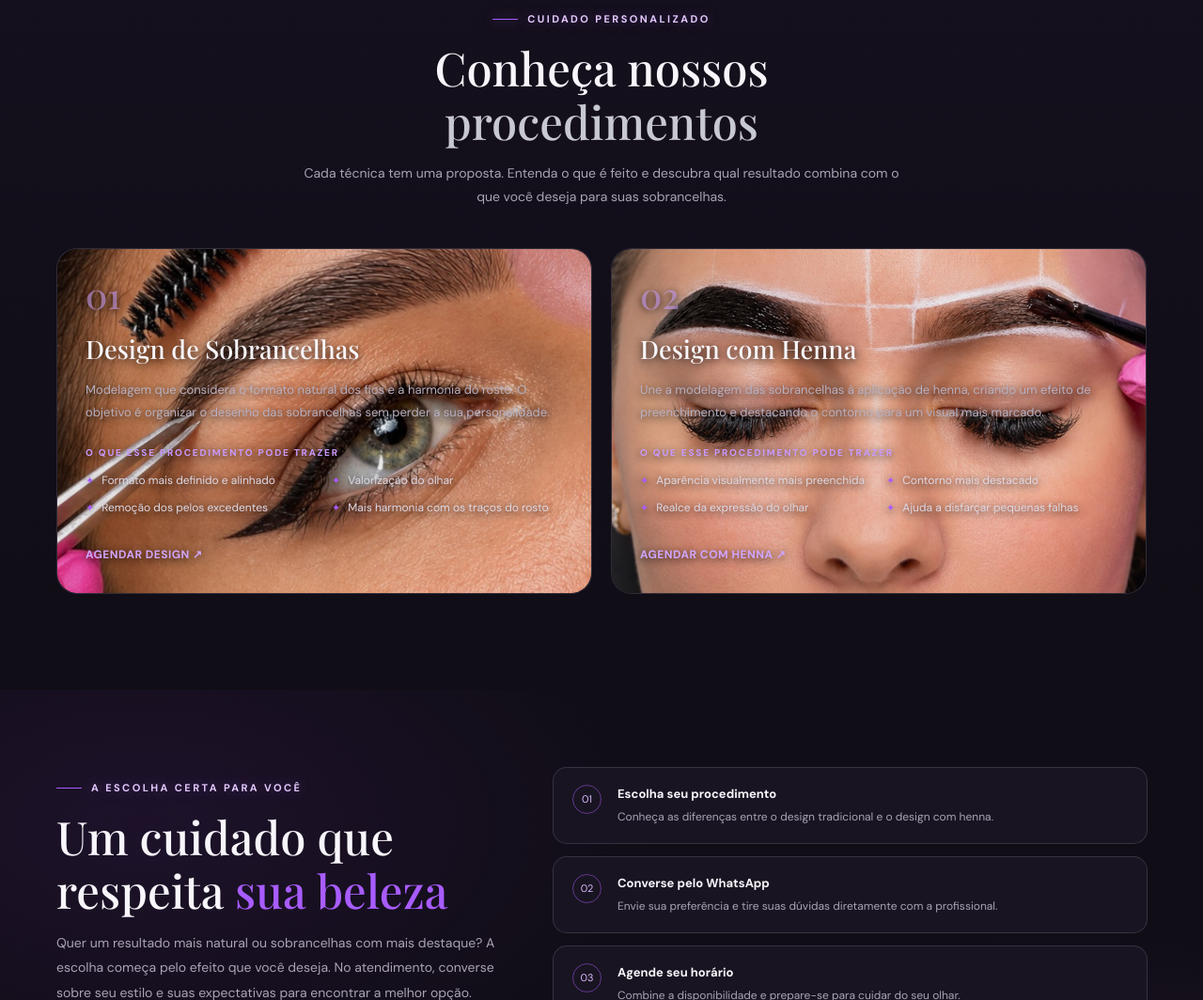
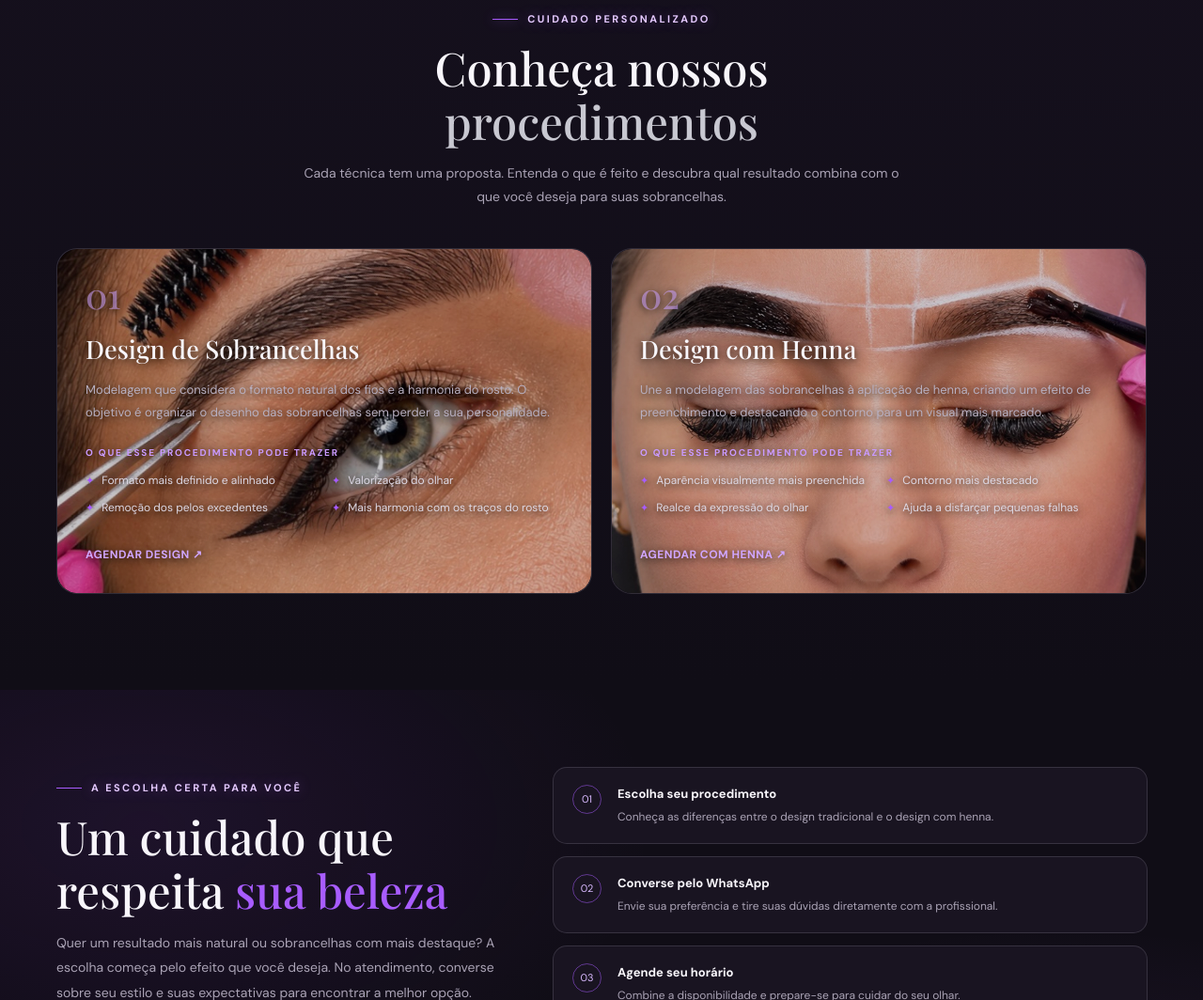
Before and after one commit to thiagojugg/jkbeautybrows, a plain HTML site: page index.html in a window 1280 px wide. Shown: the part 1666-2730 px from the top of the page at 94% size. Drawn offline with nearby package versions, Linux system fonts and the light colour scheme.

Commit message:
Ajusta opacidade das imagens dos cards para 85%

```diff
--- a/index.html
+++ b/index.html
@@ -140,11 +140,11 @@ header{transition:background .35s ease,border-color .35s ease}
 
     /* Ajuste final: fotos dos procedimentos mais claras */
     .service-card{isolation:isolate;background:rgba(20,15,28,.16);text-shadow:0 2px 8px rgba(0,0,0,.85)}
-    .service-card::before{content:"";position:absolute;inset:0;z-index:0;border-radius:inherit;background-size:cover;background-position:center;opacity:1;transform:scale(1.001);transition:transform .7s ease,opacity .45s ease}
+    .service-card::before{content:"";position:absolute;inset:0;z-index:0;border-radius:inherit;background-size:cover;background-position:center;opacity:.85;transform:scale(1.001);transition:transform .7s ease,opacity .45s ease}
     .service-card:nth-child(1)::before{background-image:linear-gradient(90deg,rgba(16,13,22,.10) 0%,rgba(16,13,22,.04) 100%),url("./assets/IMG_3966.jpeg")}
     .service-card:nth-child(2)::before{background-image:linear-gradient(90deg,rgba(16,13,22,.10) 0%,rgba(16,13,22,.04) 100%),url("./assets/IMG_3967.jpeg")}
     .service-card>*{position:relative;z-index:1}
-    .service-card:hover::before{transform:scale(1.045);opacity:1}
+    .service-card:hover::before{transform:scale(1.045);opacity:.85}
   /* Cinematic motion: reveal suave durante a rolagem */
 .cinema-reveal{opacity:1;transform:none}
 .cinema-motion .cinema-reveal{opacity:0;transform:translate3d(0,28px,0);transition:opacity .85s cubic-bezier(.2,.7,.2,1),transform .85s cubic-bezier(.2,.7,.2,1);will-change:opacity,transform}
```
